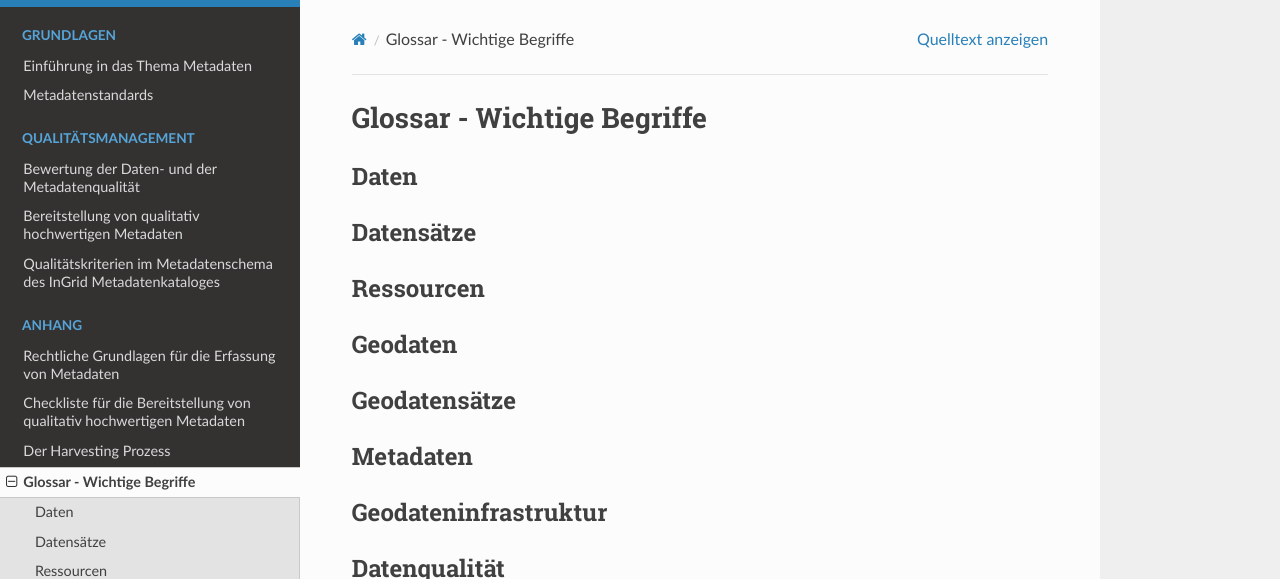
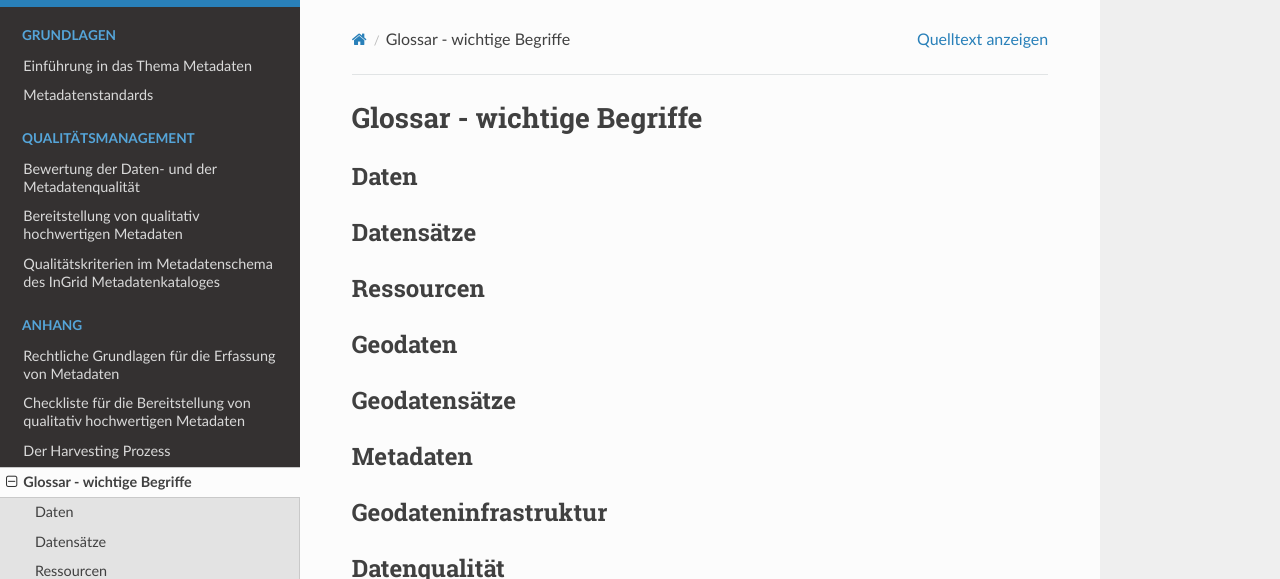
Before and after one commit to tomiwo/ingrid-mdk-st-high-quality-metadata, a Sphinx documentation site: the page built from docs/anhang/glossar.rst, in a window 1280 px wide and 930 px high. Shown: the top 579 px of the window. Built offline with Sphinx 7.4.7 and the Read the Docs theme 3.1.0, drawn with Linux system fonts in a browser that asks for light colours.

```diff
--- a/docs/anhang/glossar.rst
+++ b/docs/anhang/glossar.rst
@@ -1,5 +1,5 @@
 
-Glossar - Wichtige Begriffe
+Glossar - wichtige Begriffe
 ============================
 
 
```
